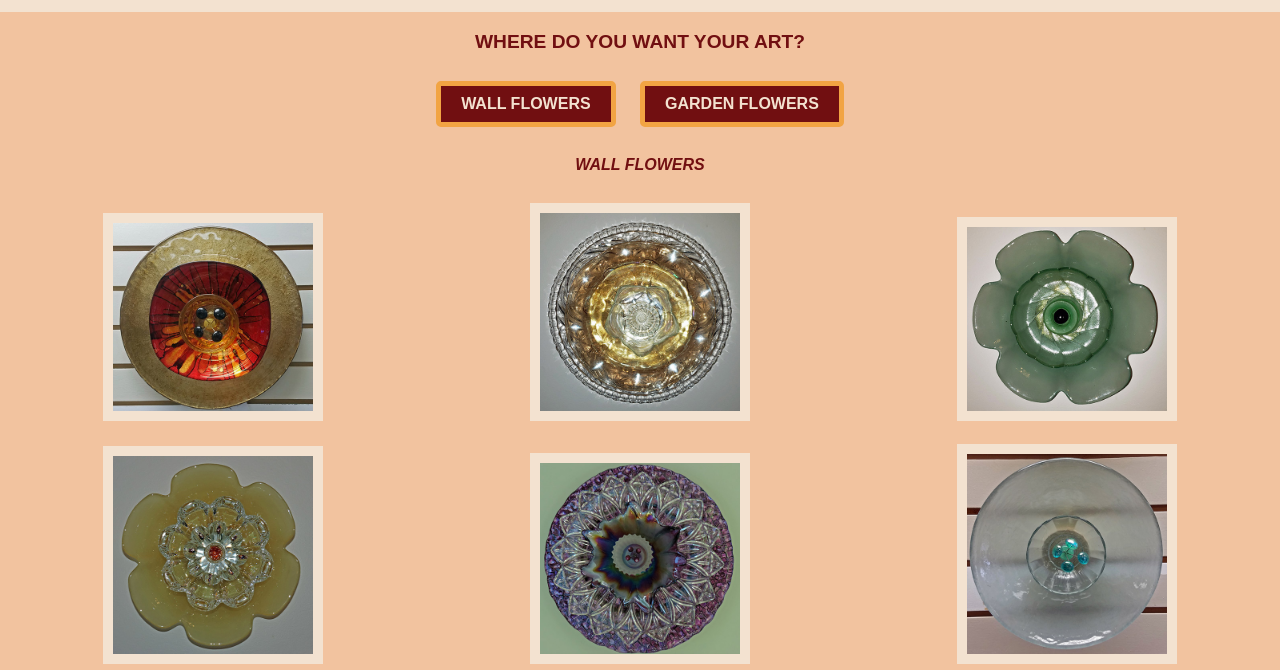
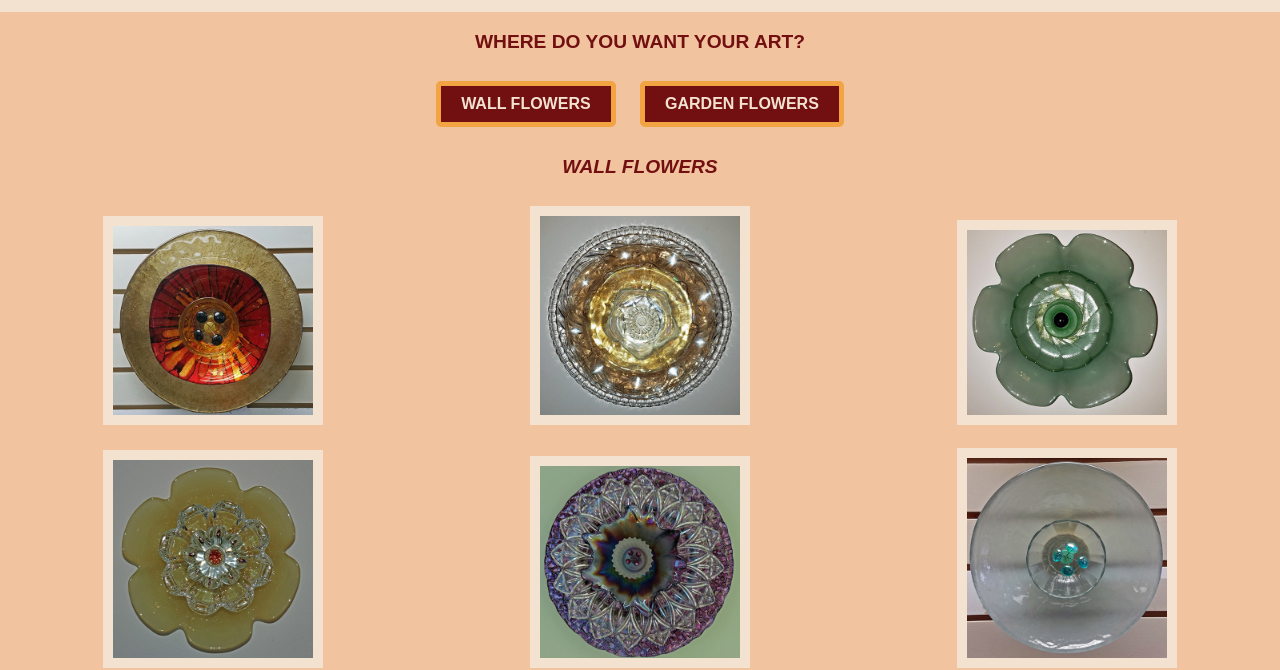
Before and after one commit to tkatpop/project2-poppenwimer-tabitha, a plain HTML site: page shop.html in a window 1280 px wide. Shown: the part 156-826 px from the top of the page. Drawn offline with nearby package versions, Linux system fonts and the light colour scheme; a web font is replaced by a local one.

Commit message:
added changes to h2 shop headings css

```diff
--- a/css/styles.css
+++ b/css/styles.css
@@ -482,6 +482,10 @@ main img[src="images/flowers_mobile.png"] {
 		margin: 10px;
 	}
 
+	.shop h2{
+		font-size:1.2em;
+	}
+
 	.shop h3{
 		margin: 20px;
 	}
```
